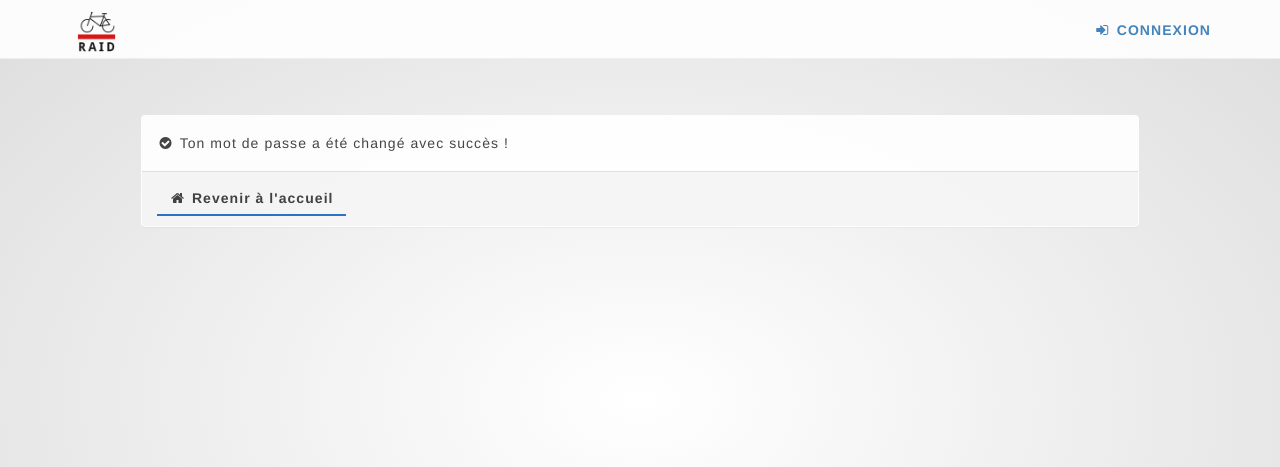
After one commit to ThibaultGROUEIX/webraid, a Django app: template templates/profiles/forms/password_change_done.html in a window 1280 px wide. The commit adds this page. Shown: the top 467 px of the page. Run offline with Django 3.2, Linux system fonts and the light colour scheme; the template is opened without the code that fills it, so the values that code supplies are empty; some libraries are stand-ins or nearby versions.

Commit message:
Adding form for password change

```diff
--- a/static/css/style.css
+++ b/static/css/style.css
@@ -513,6 +513,10 @@ label {
   padding: 20px 14px 14px 14px;
   margin: 0;
 }
+ul.dropdown-menu li a {
+  padding: 7px 5px 5px 10px;
+  text-transform: none;
+}
 div#path-indicator {
   text-transform: uppercase;
   font-weight: 600;
@@ -523,6 +527,16 @@ div#path-indicator {
 .st-navbar ul li a:focus {
   background-color: rgba(2, 2, 2, 0.1);
   border-bottom: solid #1565C0 3px;
+  -webkit-transition: 100ms;
+  -moz-transition: 100ms;
+  -o-transition: 100ms;
+  -ms-transition: 100ms;
+  color: #000;
+}
+ul.dropdown-menu li a:hover,
+ul.dropdown-menu li a:focus {
+  border: none;
+  background-color: rgba(2, 2, 2, 0.1);
   -webkit-transition: 100ms;
   -moz-transition: 100ms;
   -o-transition: 100ms;
--- a/static/less/style.less
+++ b/static/less/style.less
@@ -183,6 +183,11 @@ label {
   margin: 0;
 }
 
+ul.dropdown-menu li a {
+  padding: 7px 5px 5px 10px;
+  text-transform: none;
+}
+
 div#path-indicator {
   text-transform: uppercase;
   font-weight: 600;
@@ -194,6 +199,17 @@ div#path-indicator {
 .st-navbar ul li a:focus {
   background-color: rgba(2, 2, 2, 0.1);
   border-bottom: solid @middle-blue 3px;
+  -webkit-transition: 100ms;
+  -moz-transition: 100ms;
+  -o-transition: 100ms;
+  -ms-transition: 100ms;
+  color: #000;
+}
+
+ul.dropdown-menu li a:hover,
+ul.dropdown-menu li a:focus {
+  border: none;
+  background-color: rgba(2, 2, 2, 0.1);
   -webkit-transition: 100ms;
   -moz-transition: 100ms;
   -o-transition: 100ms;
--- a/templates/base.html
+++ b/templates/base.html
@@ -87,9 +87,22 @@
                                 </a>
                             </li>
                             <li>
-                                <a href="{% url 'self_edit_user_profile' %}">
-                                    <i class="fa fa-fw fa-cog"></i> {{ user }}
+                                <a href="#" class="dropdown-toggle" data-toggle="dropdown" role="button"
+                                        aria-haspopup="true" aria-expanded="false">
+                                    {{ user }}<span class="caret"></span>
                                 </a>
+                                <ul class="dropdown-menu">
+                                    <li>
+                                        <a href="{% url 'self_edit_user_profile' %}">
+                                            <i class="fa fa-user"></i> Modifier mon profil
+                                        </a>
+                                    </li>
+                                    <li>
+                                        <a href="{% url 'password_change' %}">
+                                            <i class="fa fa-fw fa-lock"></i> Changer mon mot de passe
+                                        </a>
+                                    </li>
+                                </ul>
                             </li>
                             <li>
                                 <a id="signout" href="{% url 'django.contrib.auth.views.logout' %}">
--- /dev/null
+++ b/templates/profiles/forms/password_change_done.html
@@ -0,0 +1,11 @@
+{% extends 'base.html' %}
+{% block content %}
+    <div class="panel">
+        <div class="panel-body">
+            <i class="fa fa-fw fa-check-circle"></i> Ton mot de passe a été changé avec succès ! <br/>
+        </div>
+        <div class="panel-footer">
+            <a class="btn" href="{% url 'dashboard' %}"><i class="fa fa-fw fa-home"></i> Revenir à l'accueil</a>
+        </div>
+    </div>
+{% endblock %}
```
Also changed, not shown: profiles/urls.py (+8 -2 lines), templates/profiles/forms/password_change.html (added, +15 -0 lines).
